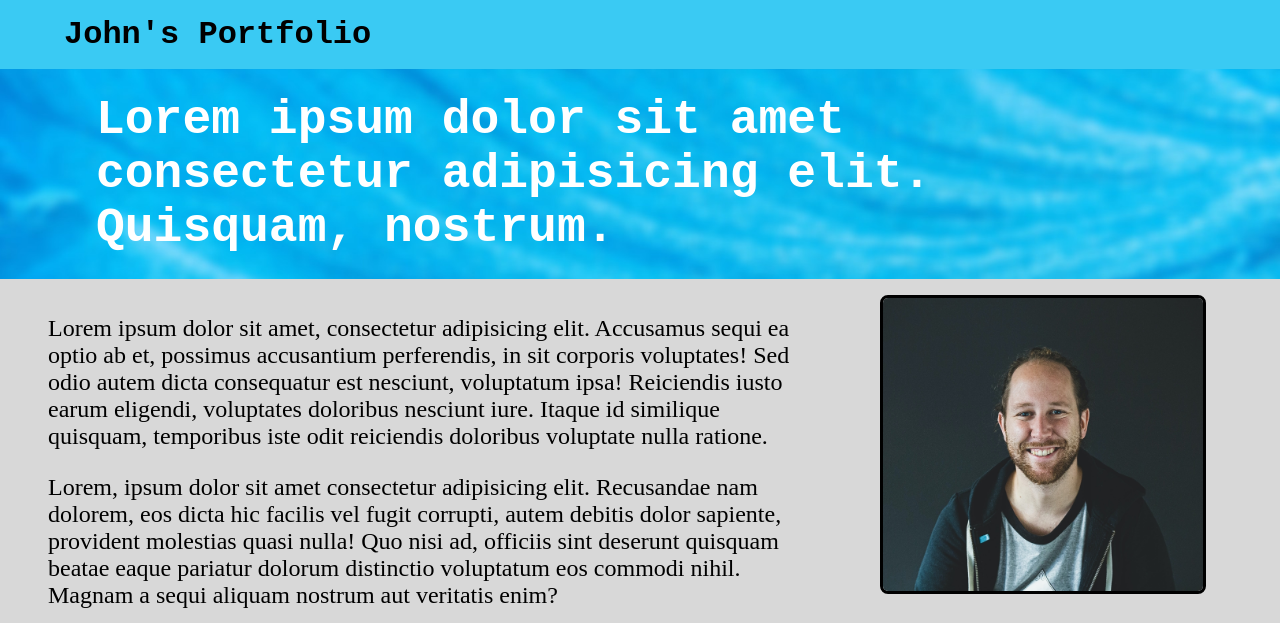
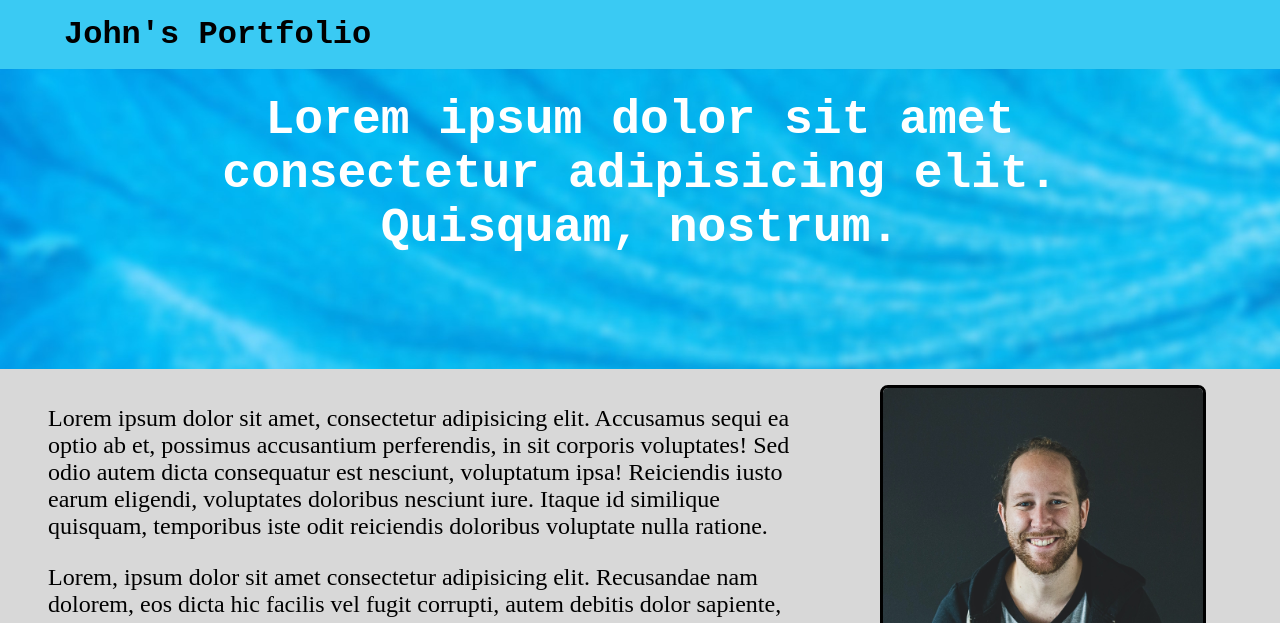
Before and after one commit to IshraqAhmedJamaluddin/John-Doe-Profile, a plain HTML site: page index.html in a window 1280 px wide. Shown: the top 623 px of the page. Drawn offline with Linux system fonts and the light colour scheme.

Commit message:
showcase h2

```diff
--- a/index.html
+++ b/index.html
@@ -25,9 +25,11 @@
             background-image: url("images/bg.jpg");
             background-size: cover;
             background-position: center center;
+            min-height: 300px;
+            text-align: center;
         }
         #showcase h2 {
-            margin: 0;
+            margin: auto;
             padding: 0.5em 2em ;
             color: white;
             font-size: 3rem;
```
